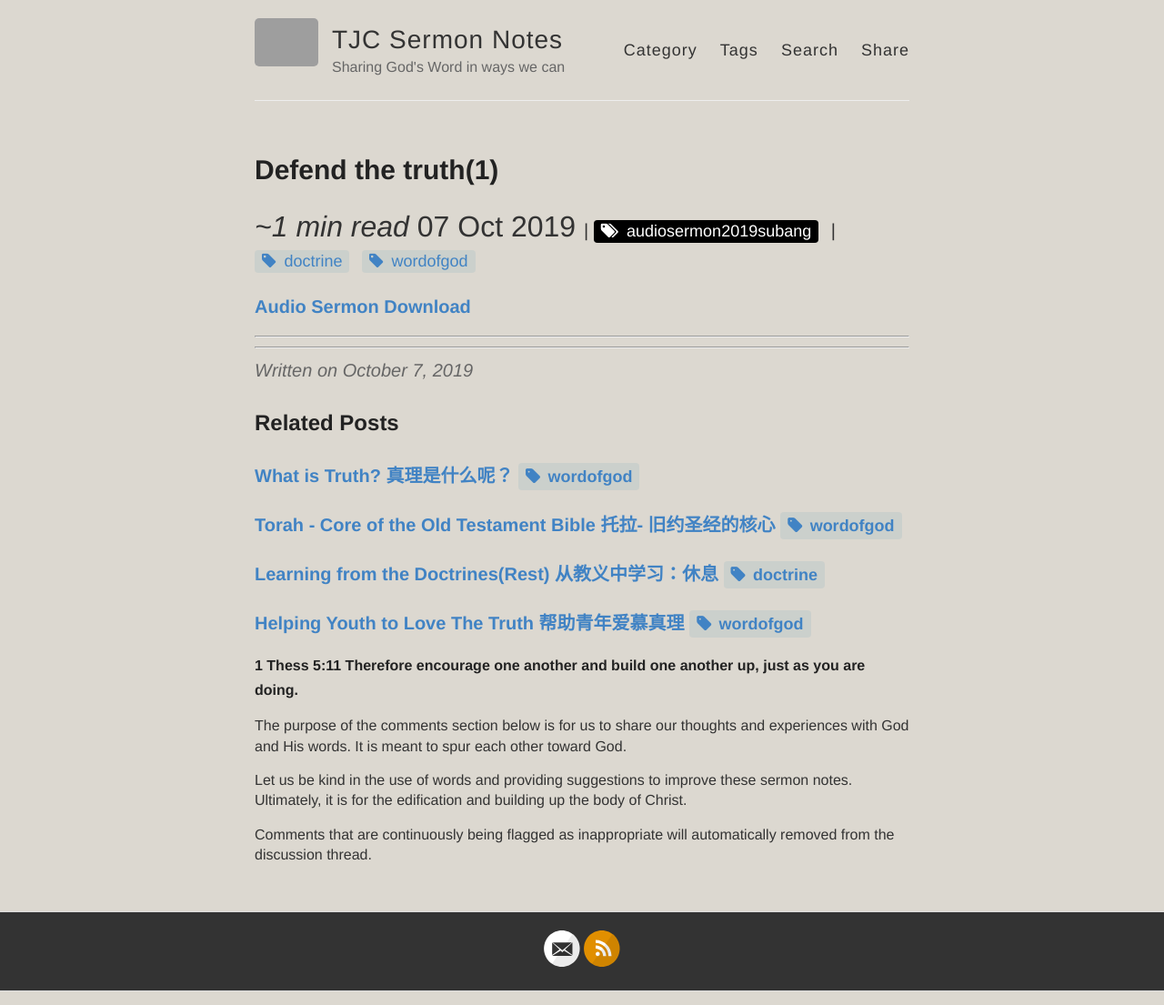
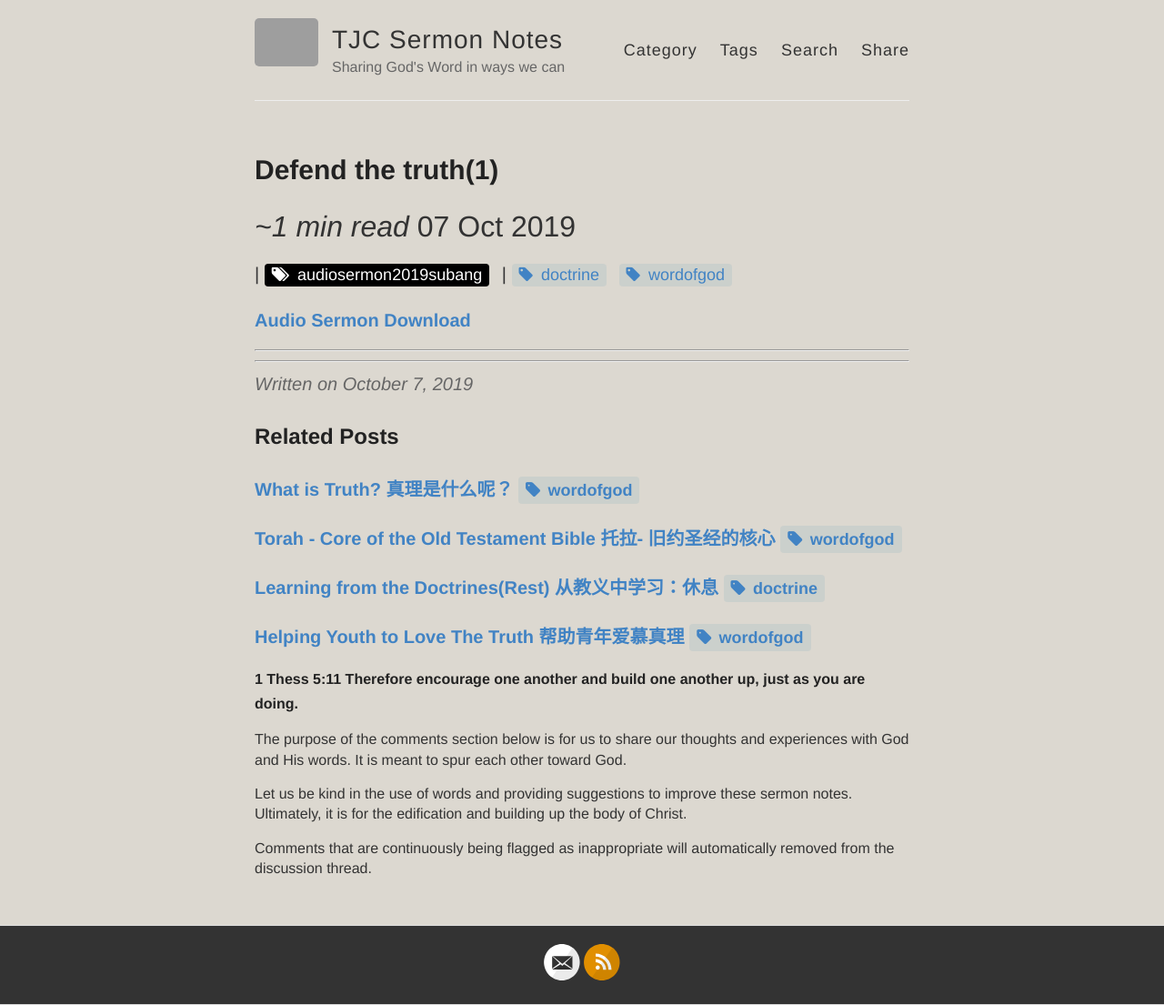
Before and after one commit to catchupTJC/catchuptjc.github.io, a Jekyll site: the page built from _posts/2019-10-07-Defend the truth(1) .md, in a window 1280 px wide. Shown: the whole page at 91% size. Built offline with Jekyll 4.4.1, drawn with Linux system fonts in a browser that asks for light colours; nearby versions of some CDN libraries; comment, search, counter and statistics services are not loaded; grey boxes are pictures that could not be loaded.

Commit message:
Update post.html

```diff
--- a/_layouts/post.html
+++ b/_layouts/post.html
@@ -5,12 +5,12 @@ layout: default
 <article class="post">
   <h1>{{ page.title }}</h1>
 
-  <font size="6">
+  <p><font size="6">
   {% if site.read_time %}
     {% include read-time.html %}
   {% endif %}
   <span class="post-date">{{ page.date | date_to_string }}</span>
-  </font>
+  </font></p>
 
   {% if page.category %} |
   {% for tag in page.category %}
```
